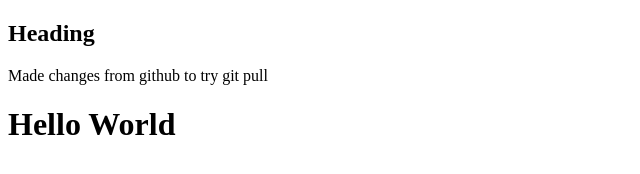
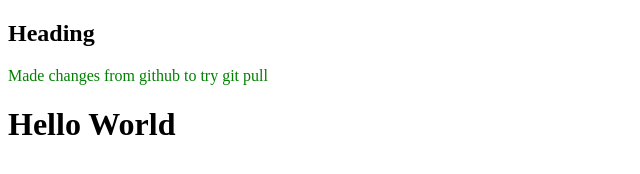
Before and after one commit to NirvedMishra/FirstRepository, a plain HTML site: page index.html in a window 1280 px wide. Shown: the whole page, without its empty margins (0-640 px from the left). Drawn offline with Linux system fonts and the light colour scheme.

Commit message:
made style changes

```diff
--- a/index.html
+++ b/index.html
@@ -5,6 +5,11 @@
     <meta name="viewport" content="width=device-width, initial-scale=1.0">
     <title>Github-Tutorial</title>
 </head>
+<style>
+    p{
+        color: green;
+    }
+</style>
 <body>
     <h2>Heading</h2>
     <p>Made changes from github to try git pull</p>
```
